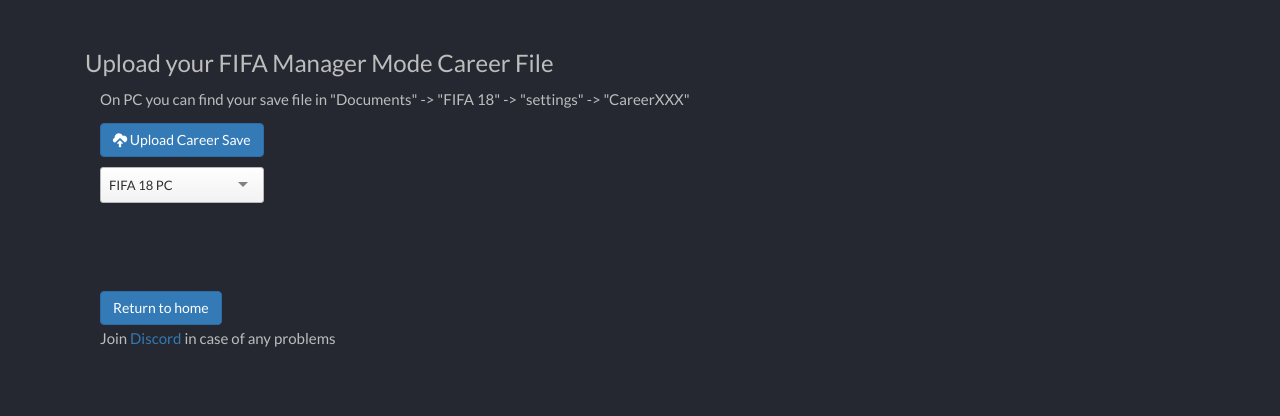
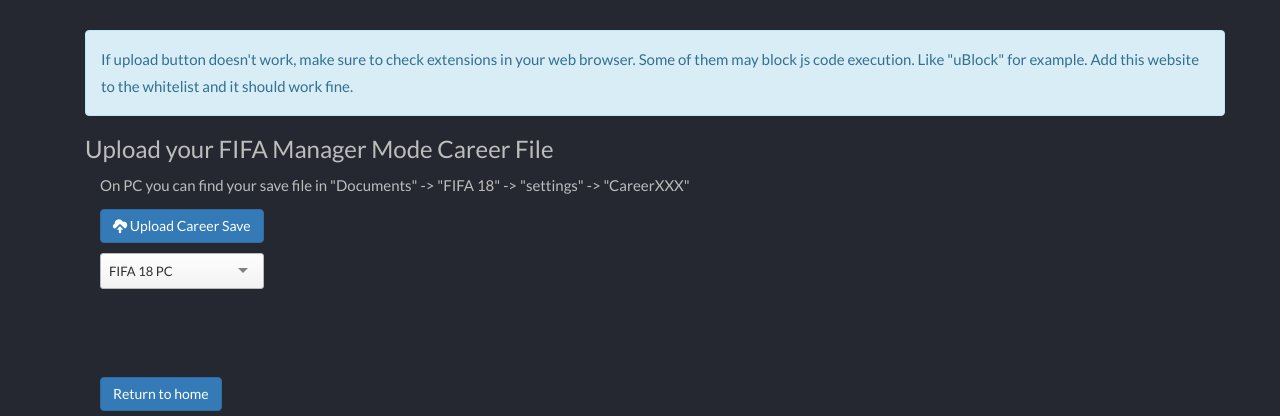
Before and after one commit to mortier80653/FIFA-Tracker, a Django app: page /upload/ in a window 1280 px wide. Shown: the part 50-466 px from the top of the page. Run offline with Django 3.2, Linux system fonts and the light colour scheme; the visitor is signed in with stand-in values (Sample User, id 1); data comes from the database, SQL or seed files in the repository; data that the repository does not hold is empty; parts of the project's set-up code (start-up, migrations or seed data) failed here and were passed over; some libraries are stand-ins or nearby versions.

Commit message:
Let ppl know what to do if upload button doesn't work.

```diff
--- a/FIFATracker/templates/upload.html
+++ b/FIFATracker/templates/upload.html
@@ -48,6 +48,7 @@
 
 {% block content %}
 <div id="upload-container" class="container">
+  <p class="alert alert-info">If upload button doesn't work, make sure to check extensions in your web browser. Some of them may block js code execution. Like "uBlock" for example. Add this website to the whitelist and it should work fine.</p>
 
     {% if cs_model %}
       <h3>{% trans 'Your file is being processed' %}.</h3>
```
